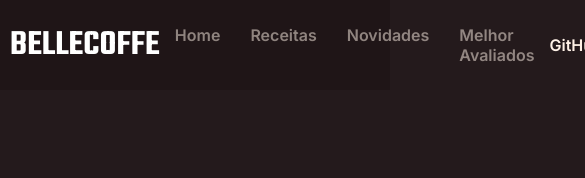
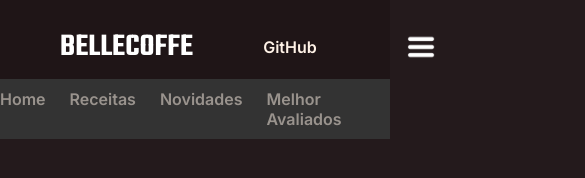
Before and after one commit to mitsuTanak/BalleCoffe, a plain HTML site: page BalleCoffe (Alunos)/Códigos/index.html in a window 390 px wide. Shown: the whole page, 585 px wide, since content can reach past the window. Drawn offline with Linux system fonts and the light colour scheme.

Commit message:
mds quanta coisa

```diff
--- a/BalleCoffe (Alunos)/Códigos/index.html
+++ b/BalleCoffe (Alunos)/Códigos/index.html
@@ -7,15 +7,17 @@
     <link rel="stylesheet" href="style.css">
 
     <link rel="shortcut icon" href="../assets/favicon.jpg" type="image/x-icon">
+
     <title>BalleCoffe</title>
 </head>
 <body>
+    <header>
         <nav>
             <!-- Logo -->
-        <a href="index.html" class="titulo">BELLECOFFE</a>
+            <a href="index.html"><span  class="titulo">bellecoffe</span></a>
 
             <!-- Links de Navegação -->
-        <ul class="link">
+            <ul class="menu" id="menuItems">
                 <li><a href="index.html">Home</a></li>
                 <li><a href="#">Receitas</a></li>
                 <li><a href="#">Novidades</a></li>
@@ -25,7 +27,13 @@
             <!-- Redirecionar Git -->
 
             <a href="https://github.com/mitsuTanak" class="github">GitHub</a>
+
+            <!-- Menu para telas menores -->
+            <img src="../assets/menu.png" alt="" class="menu-icon" onclick="menutoggle()">
         </nav>
 
+    </header>
+
+    <script src="../efeitos.js"></script>
 </body>
 </html>
--- a/BalleCoffe (Alunos)/Códigos/style.css
+++ b/BalleCoffe (Alunos)/Códigos/style.css
@@ -29,52 +29,115 @@ a{
 /* NavBar Style */
 
 nav{
-    padding: 10px;
+    max-width: 1120px;
+    margin: auto;
+
+    padding: 1.5rem 10rem;
 
     display: flex;
     flex-direction: row;
+    justify-content: space-between;
 
     align-items: center;
-    justify-content: space-between;
 
     background-color: #1F1517;
 }
 
+
+/* "Logo" */
+
 .titulo{
-    font-family: 'Teko';
-    font-size: 36px;
-    font-weight: bold;
+    font-family: 'Teko', sans-serif;
+    font-size: 32px;
+    font-weight: 600;
 
-    color: #fff;
+    text-transform: uppercase;
+
+    color: #fff
 }
 
-.link{
+
+/* Menu hamburguer */
+
+.menu-toggle{
+    display: none;
+    cursor: pointer;
+}
+
+.menu-icon{
+    width: 28px;
+    margin-left: 20px;
+    display: none;
+}
+
+
+/* Menu normal */
+
+.menu{
     display: flex;
     flex-direction: row;
+
+    color: #fff2e7;
+
+    gap: 24px;
+    margin-top: 9px;
+    margin-left: 25px;
+    margin-right: 25px;
 }
 
-.link li a{
-    display: flex;
-    padding: 15px;
-
-    font-family: 'Inter';
-    font-size: 16px;
-    font-weight: bold;
-
+.menu a{
     color: #fff2e7;
     opacity: 50%;
 }
-.link li a:hover{
+.menu li a:hover{
     transition: 0.5s;
     opacity: 100%;
 }
 
 .github{
+    color: #fff2e7;
+    font-weight: bold;
+}
 
-    font-family: 'Inter';
-    font-size: 16px;
-    font-weight: bold;
+.github:hover{
+    color: #a45a49;
+}
 
-    color: #fff2e7;
 
+/* Responsividade */
+
+@media screen and (max-width: 768px) {
+
+    /* Header */
+    nav ul{
+        position: absolute;
+        top: 70px;
+        left: 0;
+        background: #333;
+        width: 100%;
+        overflow: hidden;
+        transition: max-height 0.5s;
+        z-index: 9;
+    }
+    nav ul li{
+        display: block;
+        margin: auto;
+        margin-top: 10px;
+        margin-bottom: 10px;
+    }
+    .menu{
+        margin-left: 0;
+    }
+    .menu-icon{
+        display: block;
+        cursor: pointer;
+        margin-right: -70px;
+    }
+    .github{
+        margin-left: 70px;
+        margin-right: 70px;
+    }
+    .titulo{
+        margin-left: -100px;
+    }
 }
```
Lines whose indentation alone changed are shown as unchanged.
